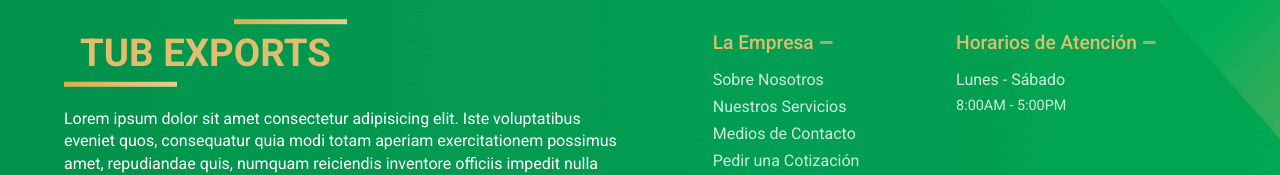
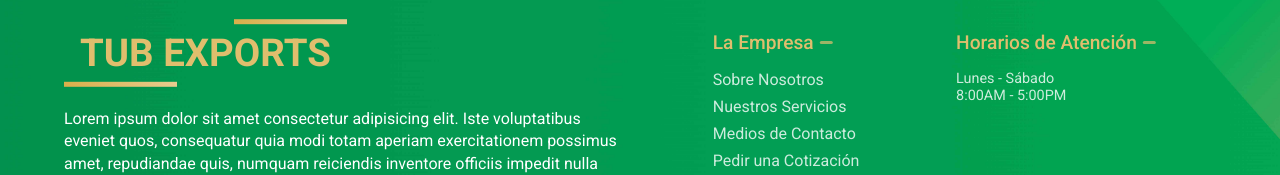
Before and after one commit to Gabotox/tubexport, a plain HTML site: page servicios.html in a window 1280 px wide. Shown: the part 1508-1683 px from the top of the page. Drawn offline with Linux system fonts and the light colour scheme.

Commit message:
Update servicios.html

```diff
--- a/servicios.html
+++ b/servicios.html
@@ -205,12 +205,9 @@
                         </p>
                     </li>
                     <li class="liPie">
-                        <p class="itemPie">
+                        <p class="itemPie hora">
                             Lunes - Sábado
-                        </p>
-                    </li>
-                    <li class="liPie">
-                        <p class="itemPie hora">
+                            <br>
                             8:00AM - 5:00PM
                         </p>
                     </li>
```
